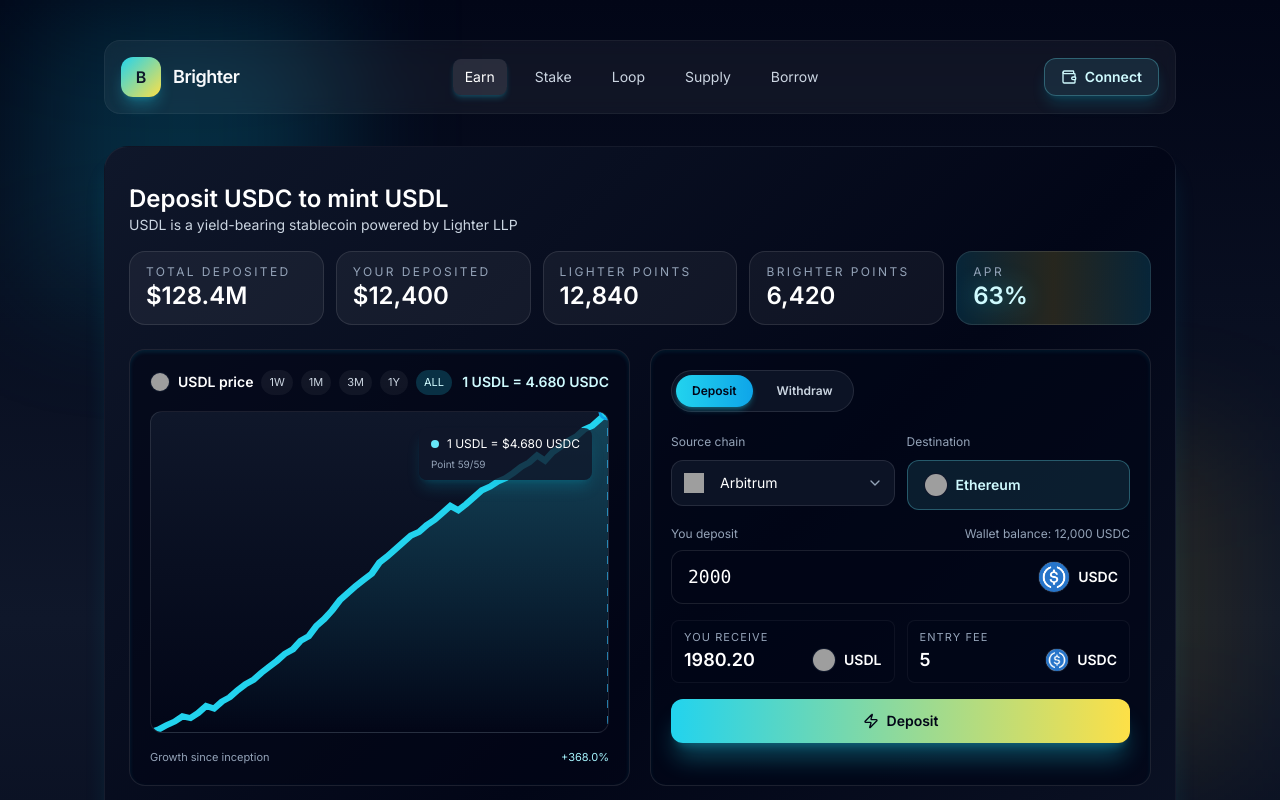
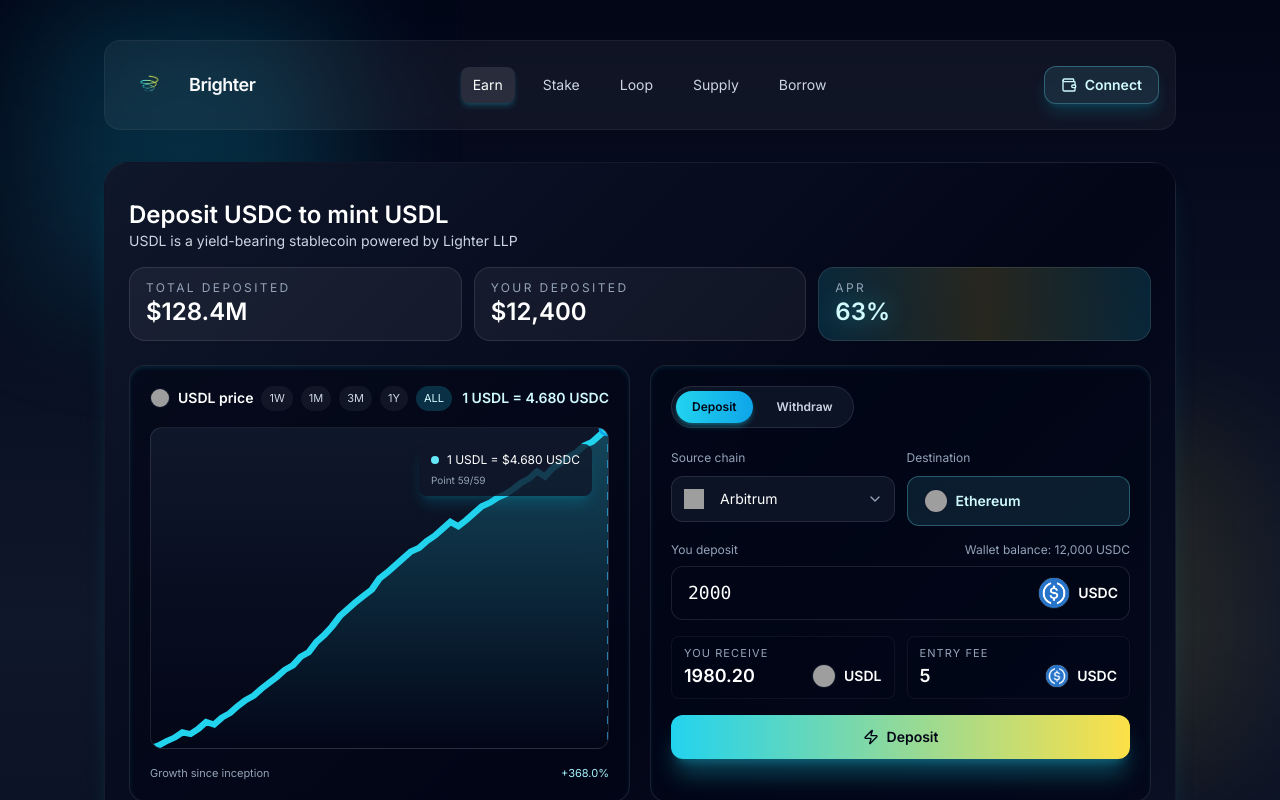
Before and after one commit to StevenHung0318/Brighter, a React (Vite) app: page / in a window 1280 px wide. Both pictures are taken after a click on the button "Earn". Shown: the top 800 px of the page. Built offline with nearby package versions, Linux system fonts and the light colour scheme; grey boxes are pictures that could not be loaded.

Commit message:
Add logo

```diff
--- a/src/BrighterApp.tsx
+++ b/src/BrighterApp.tsx
@@ -8,6 +8,7 @@ import {
   ChevronDown,
   X,
 } from "lucide-react";
+import brighterLogo from "./Assets/brighter.png";
 import llpLogo from "./Assets/LLP_logo.jpg";
 import usdcLogo from "./Assets/USDC_logo.png";
 import usdlLogo from "./Assets/usdl.png";
@@ -207,9 +208,11 @@ export default function BrighterApp() {
       <div className="relative mx-auto max-w-6xl px-6 py-10 md:px-10">
         <header className="flex items-center justify-between gap-4 rounded-2xl border border-white/5 bg-white/5 p-4 backdrop-blur">
           <div className="flex items-center gap-3">
-            <div className="flex h-10 w-10 items-center justify-center rounded-xl bg-gradient-to-br from-cyan-400 to-yellow-300 text-slate-900 font-semibold shadow-lg shadow-cyan-400/30">
-              B
-            </div>
+            <img
+              src={brighterLogo}
+              alt="Brighter"
+              className="h-14 w-14 object-contain"
+            />
             <div>
               <p className="text-lg font-semibold tracking-tight">Brighter</p>
             </div>
@@ -228,7 +231,11 @@ export default function BrighterApp() {
                         : "hover:text-white"
                     }`}
                   >
-                    {item === "Deposit" ? "Earn" : item === "Earn" ? "Supply" : item}
+                    {item === "Deposit"
+                      ? "Earn"
+                      : item === "Earn"
+                      ? "Supply"
+                      : item}
                   </button>
                 );
               }
@@ -439,7 +446,7 @@ export default function BrighterApp() {
                 </div>
               </div>
 
-              <div className="mt-4 grid gap-3 md:grid-cols-5">
+              <div className="mt-4 grid gap-3 md:grid-cols-3">
                 <HoverAmountCard
                   label="Total deposited"
                   amount={totalDeposited}
@@ -448,18 +455,6 @@ export default function BrighterApp() {
                   label="Your deposited"
                   amount={yourDeposited}
                 />
-                <div className="rounded-2xl border border-white/10 bg-white/5 px-4 py-3">
-                  <p className="text-xs uppercase tracking-[0.2em] text-slate-400">
-                    Lighter points
-                  </p>
-                  <p className="text-2xl font-semibold text-white">12,840</p>
-                </div>
-                <div className="rounded-2xl border border-white/10 bg-white/5 px-4 py-3">
-                  <p className="text-xs uppercase tracking-[0.2em] text-slate-400">
-                    Brighter points
-                  </p>
-                  <p className="text-2xl font-semibold text-white">6,420</p>
-                </div>
                 <div
                   className="relative rounded-2xl border border-white/10 bg-gradient-to-r from-cyan-400/15 via-yellow-300/15 to-cyan-400/15 px-4 py-3"
                   onMouseEnter={() => setAprHover(true)}
@@ -476,18 +471,6 @@ export default function BrighterApp() {
                       <div className="flex items-center justify-between">
                         <span>LLP yield</span>
                         <span className="text-cyan-100">35%</span>
-                      </div>
-                      <div className="mt-2 flex items-center justify-between">
-                        <span>Lighter point</span>
-                        <span className="text-cyan-100">
-                          0.004/USDC/day (~20%)
-                        </span>
-                      </div>
-                      <div className="mt-2 flex items-center justify-between">
-                        <span>Brighter point</span>
-                        <span className="text-cyan-100">
-                          0.2/USDC/day (~8%)
-                        </span>
                       </div>
                     </div>
                   )}
@@ -934,8 +917,8 @@ export default function BrighterApp() {
                   </button>
                 </div>
 
-                <div className="space-y-3 rounded-2xl border border-white/10 bg-slate-950/70 p-5 shadow-inner shadow-cyan-500/15">
-                  <div className="grid grid-cols-2 gap-3 text-xs text-slate-300">
+                <div className="space-y-4 rounded-2xl border border-white/10 bg-slate-950/70 p-5 shadow-inner shadow-cyan-500/15">
+                  <div className="grid grid-cols-1 gap-3 text-xs text-slate-300 sm:grid-cols-2">
                     <div className="rounded-xl border border-white/10 bg-white/5 px-3 py-3">
                       <div className="text-slate-400">Your lighter points</div>
                       <div className="font-mono text-lg text-cyan-100">
@@ -955,6 +938,8 @@ export default function BrighterApp() {
                       </div>
                     </div>
                   </div>
+
+                  <div className="space-y-3 rounded-2xl border border-white/10 bg-white/5 p-4">
                     <p className="text-sm font-semibold text-white">
                       Your positions
                     </p>
@@ -1006,6 +991,7 @@ export default function BrighterApp() {
                           </div>
                         );
                       })}
+                    </div>
                   </div>
                 </div>
               </div>
```
Also changed, not shown: src/Assets/brighter.png (added). Lines whose indentation alone changed are shown as unchanged.
